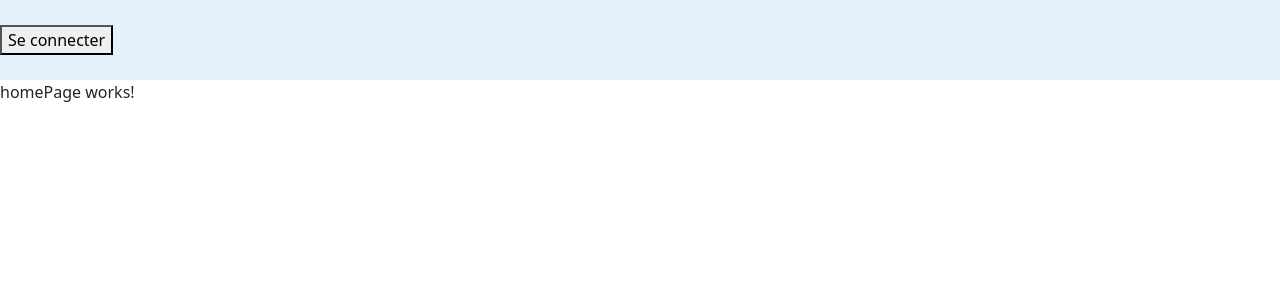
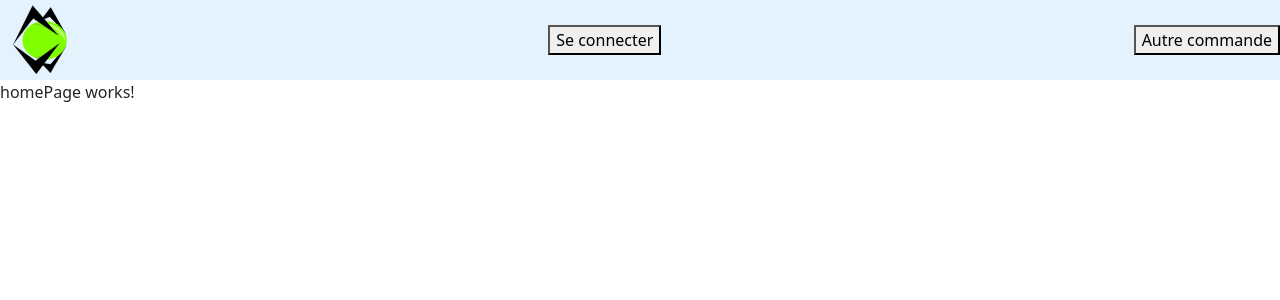
Before and after one commit to RobinPecheurTechnobel/Mind-Master-Frontend, an Angular app: page / in a window 1280 px wide. Shown: the top 300 px of the page. Built offline with nearby package versions, Linux system fonts and the light colour scheme.

Commit message:
MIN-34 Redesign Navbar + logo

```diff
--- a/src/app/shared/components/navbar/navbar.component.html
+++ b/src/app/shared/components/navbar/navbar.component.html
@@ -1,4 +1,10 @@
 <nav class="navbar navbar-light">
-    <button *ngIf="isConnected()" routerLink="login">Se connecter</button>
-    <button *ngIf="!isConnected()" (click)="logout()">Se déconnecter</button>
+    <img src="../../../../assets/images/logo21.svg">
+    <div>
+        <button *ngIf="isConnected()" routerLink="login">Se connecter</button>
+        <button *ngIf="!isConnected()" (click)="logout()">Se déconnecter</button>
+    </div>
+    <div>
+        <button>Autre commande</button>
+    </div>
 </nav>
--- a/src/app/shared/components/navbar/navbar.component.scss
+++ b/src/app/shared/components/navbar/navbar.component.scss
@@ -1,4 +1,11 @@
 nav{
+    padding : 0px;
     background-color: #e3f2fd;
     height: 5rem ;
+    display: flex;
 }
+nav *{
+    justify-content: space-between;
+    max-height: 4.75rem ;
+    align-items: center;
+}
```
Also changed, not shown: src/assets/images/logo21.svg (added).
